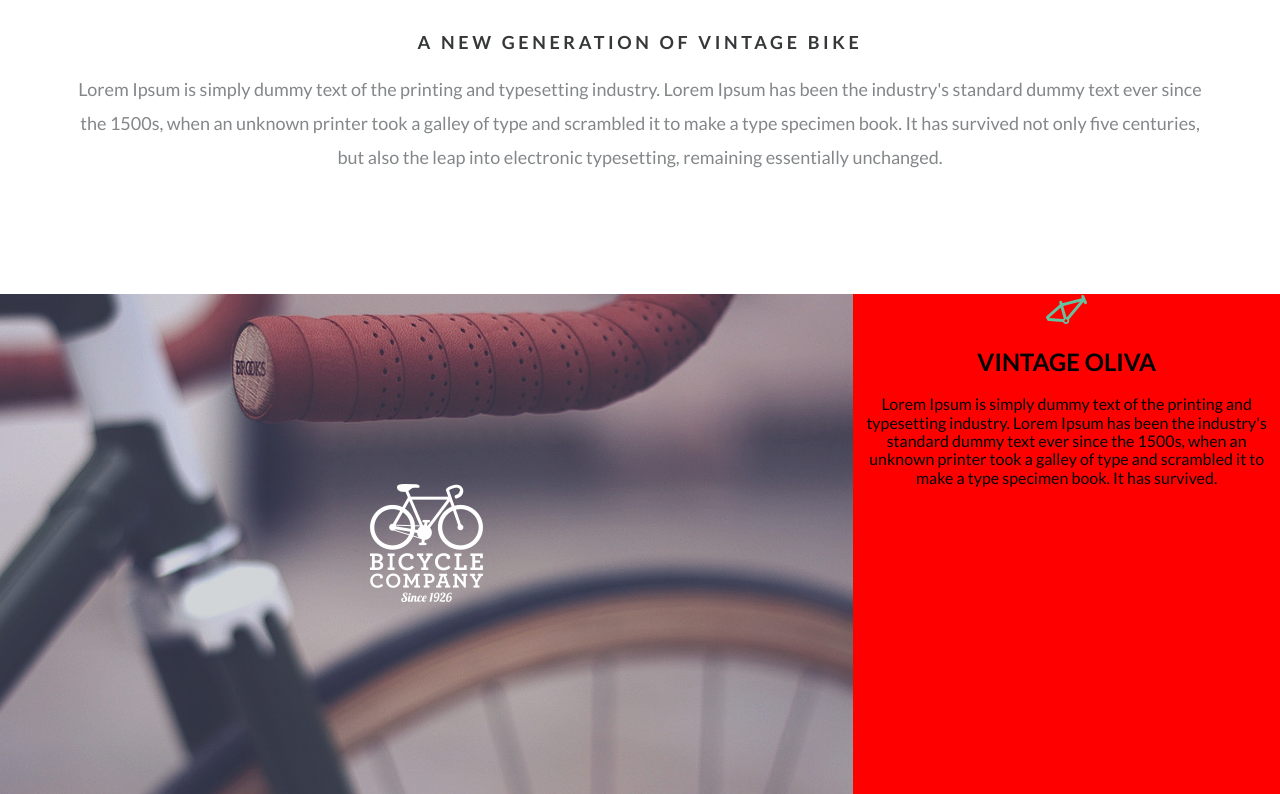
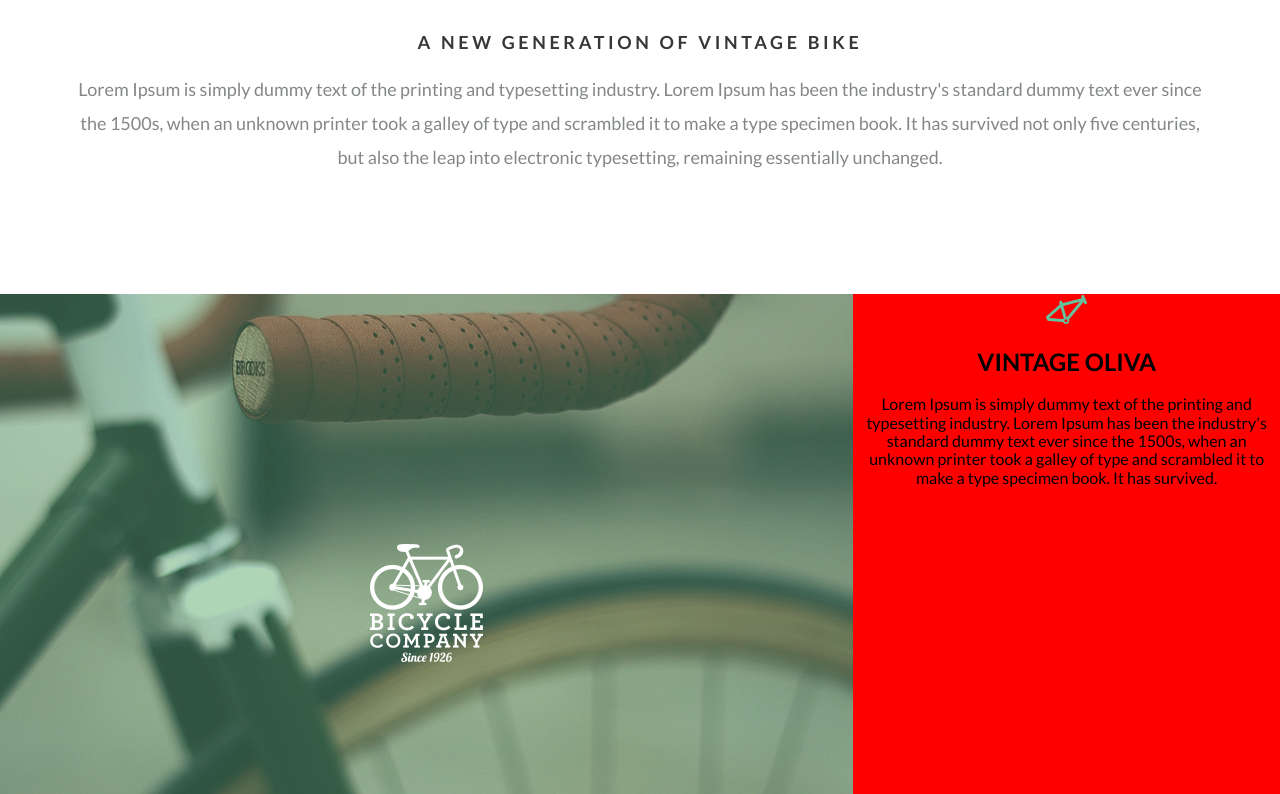
Before and after one commit to HakasLepehen/AOD, a website built with webpack: page src/index.html in a window 1280 px wide. Shown: the part 966-1760 px from the top of the page. Built offline with nearby package versions, Linux system fonts and the light colour scheme.

Commit message:
working with background

```diff
--- a/src/index.html
+++ b/src/index.html
@@ -72,9 +72,6 @@
                                 <span class="item__logo">
                                     <img src="./img/brands/bicycle-company-logo.png" alt="">
                                 </span>
-                                <span class="item__image">
-                                    <!-- <img src="./img/brands/01.jpeg" alt=""> -->
-                                </span>
                             </a>
                         </div>
                         <div class="brands__column">
--- a/src/scss/brands.scss
+++ b/src/scss/brands.scss
@@ -1,5 +1,4 @@
 .brands {
-
   &__row {
     display: flex;
     min-height: 500px;
@@ -11,11 +10,11 @@
     flex-basis: 33.333%;
     flex-shrink: 2;
     &_b {
-        background-color: royalblue;
+      // background-color: royalblue;
       // flex-basis: 66.666%;
       background: center/cover no-repeat url(../img/brands/01.jpeg);
-        display: flex;
-        align-content: center;
+      // display: flex;
+      // align-content: center;
       flex: 0 1 66.666%;
     }
   }
@@ -25,8 +24,17 @@
 }
 
 .item {
+    display: none;
   display: block;
-    margin: auto;
+  background-color: rgba(39, 207, 45, 0.2);
+  width: 100%;
+  height: 100%;
+  &::hover {
+    // display: block;
+  }
+
   &__logo {
+    position: relative;
+    top: 50%;
   }
 }
```
Lines whose indentation alone changed are shown as unchanged.
